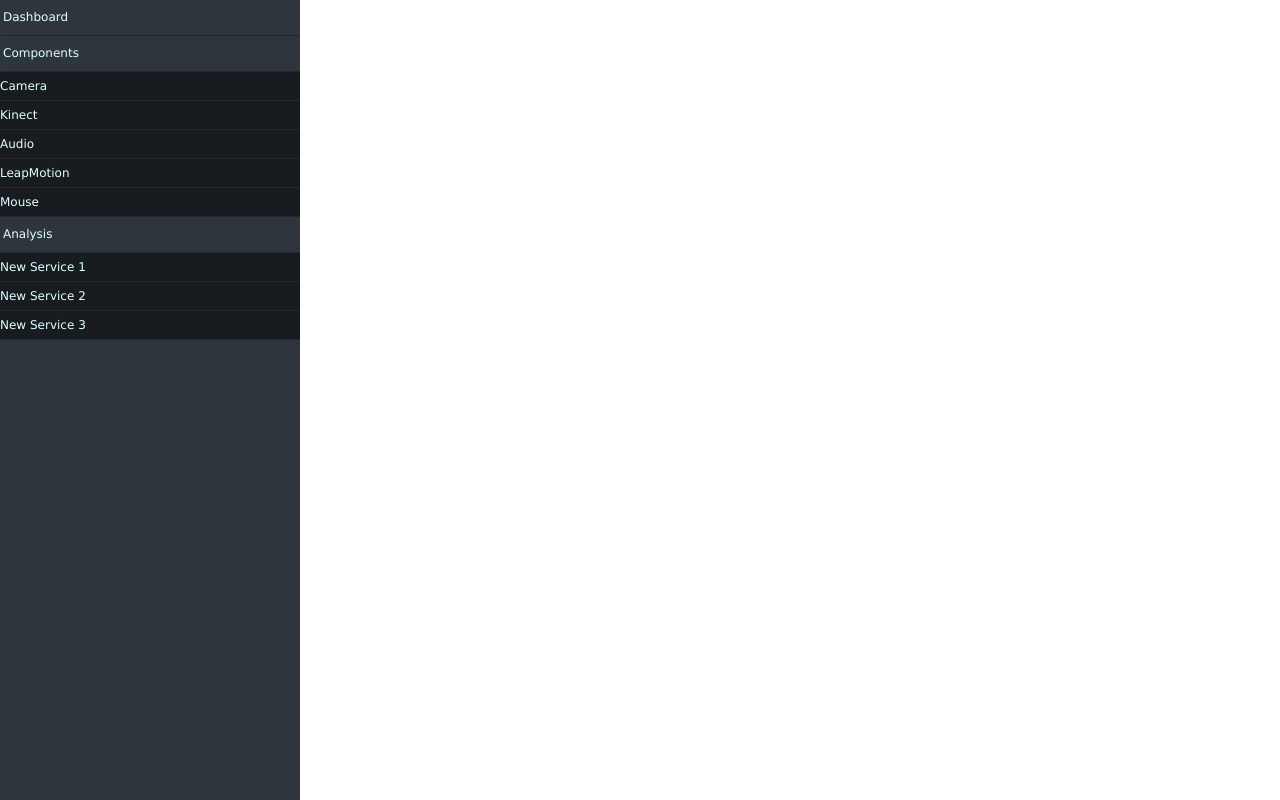
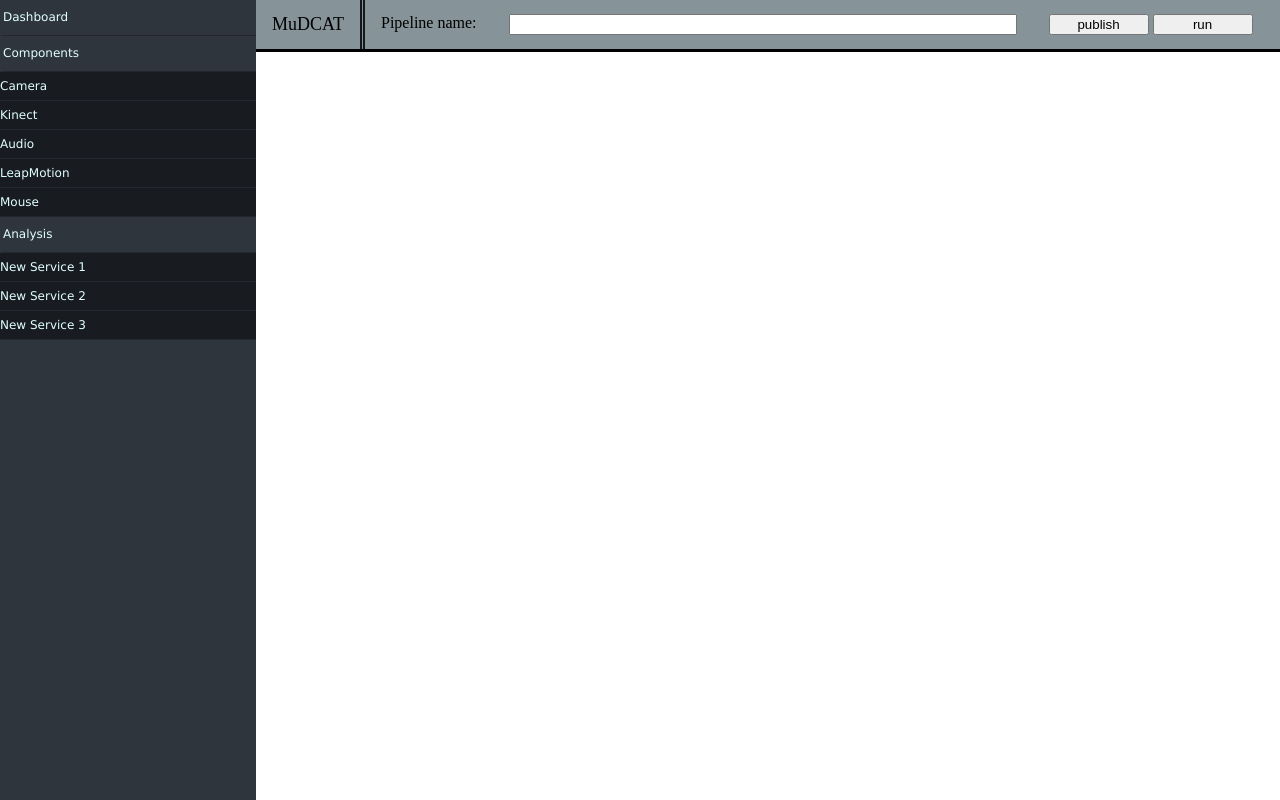
Before and after one commit to avaid96/mudcat, a plain HTML site: page index.html in a window 1280 px wide. Drawn offline with Linux system fonts and the light colour scheme.

Commit message:
made pipeline header and buttons from the ui side after. TODO: the drag and drop part, pass values from the drag and drop and the text box to the button click as some kind fo structured object
Signed-off-by: Avi Vaid <avaid1996@gmail.com>

```diff
--- a/index.html
+++ b/index.html
@@ -37,6 +37,22 @@
                 </ul>
         </div>
     </div>
+    <div class="canvas">
+        <div class="top-bar">
+            <ul class="topbar">
+                <li class="topbar-elem" id="logo">MuDCAT</li>
+                <li class="topbar-elem">Pipeline name: </li>
+                <li class="topbar-elem">
+                    <!--name of pipeline-->
+                    <input type="text" name="pipe-name" id="pipename">
+                <li>
+                <li class="topbar-elem">
+                    <input type="submit" value="publish" id="pub-button">
+                    <input type="submit" value="run" id="run-button">
+                </li>
+            </ul>
+        </div>
+    </div>
 </body>
 
 </html>
--- a/style.css
+++ b/style.css
@@ -1,3 +1,4 @@
+/*NAV STUFF*/
 .nav-side-menu {
   overflow: auto;
   font-family: verdana;
@@ -6,9 +7,10 @@
   background-color: #2e353d;
   position: fixed;
   top: 0px;
-  width: 300px;
+  width: 20%;
   height: 100%;
   color: #e1ffff;
+  float: left;
 }
 
 .nav-side-menu ul,
@@ -44,6 +46,50 @@
   color: #e1ffff;
 }
 
+/*MAIN PIPELINE VIEW*/
+.canvas{
+    float: right;
+    background-color: #00ff00;
+    width: 80%;
+}
+
+.top-bar {
+    border-bottom: solid;
+}
+
+.topbar {
+    list-style-type: none;
+    margin: 0;
+    padding: 0;
+    overflow: hidden;
+    background-color: #869499;
+}
+
+.topbar-elem{
+  float: left;
+  display: block;
+  text-align: center;
+  padding: 14px 16px;
+  text-decoration: none;
+}
+
+#logo {
+  font-size: 18px;
+  border-right: thick double #15181A;
+}
+
+#pipename {
+  width: 500px;
+}
+
+#pub-button {
+  width: 100px;
+}
+
+#run-button {
+  width: 100px;
+}
+
 body {
   margin: 0px;
   padding: 0px;
```
